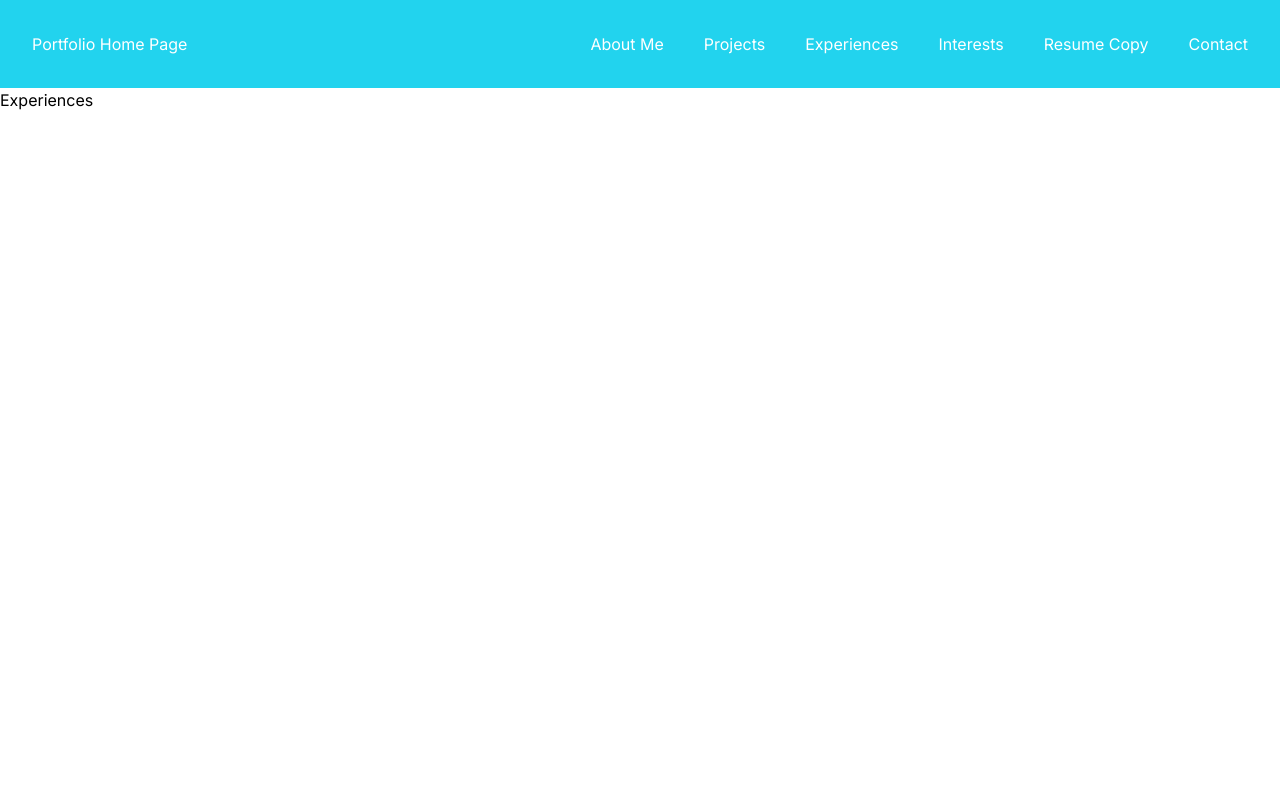
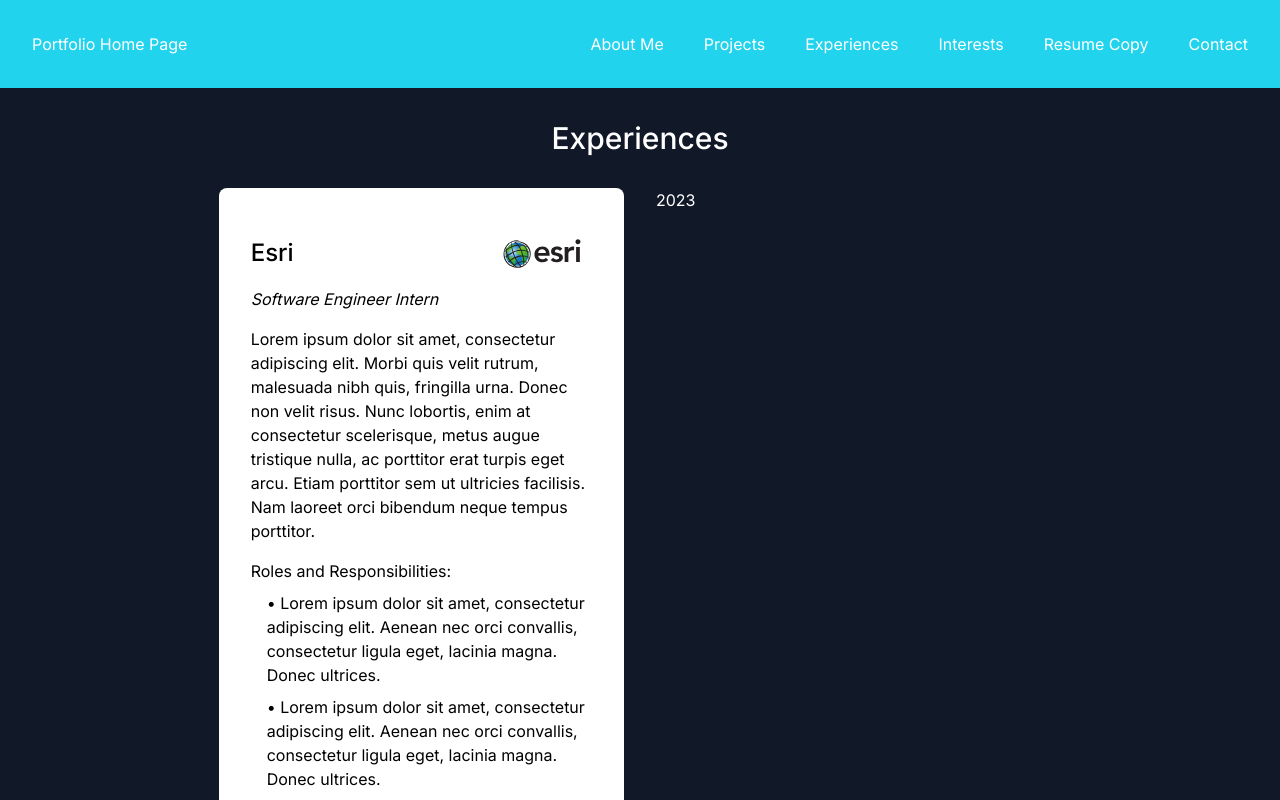
Before and after one commit to chene40/personal-website, a Next.js app: page /experiences in a window 1280 px wide. Shown: the top 800 px of the page. Built offline with nearby package versions, Linux system fonts and the light colour scheme.

Commit message:
feat: added exp. card for exp. page (non-preview)

```diff
--- /dev/null
+++ b/app/experiences/experience-card.tsx
@@ -0,0 +1,66 @@
+import Image from "next/image";
+
+interface ExperienceCardProps {
+  item: {
+    companyName: string;
+    jobTitle: string;
+    description: string;
+    tasks: string[];
+    companyLink: string;
+    imageUrl: string;
+    imageAlt: string;
+    date: string;
+  };
+  position: string;
+}
+
+export default function ExperienceCard({
+  item,
+  position,
+}: ExperienceCardProps) {
+  const {
+    companyName,
+    jobTitle,
+    description,
+    tasks,
+    companyLink,
+    imageUrl,
+    imageAlt,
+    date,
+  } = item;
+
+  return (
+    <div className="h-full flex justify-center gap-x-8">
+      {/* Fix this so that the dates are in a timeline later */}
+      {position === "right" && (
+        <p className="w-1/3 text-white text-end ">{date}</p>
+      )}
+      <div className="bg-white h-full w-1/3 p-8 rounded-lg">
+        <div className="flex justify-between items-center">
+          <h3 className="text-2xl font-medium">{companyName}</h3>
+          <Image src={imageUrl} alt={imageAlt} width={100} height={20} />
+        </div>
+        <div className="flex flex-col gap-y-4">
+          <h5 className="italic">{jobTitle}</h5>
+          <p>{description}</p>
+          <div>
+            <p className="mb-2">Roles and Responsibilities:</p>
+            <ul className="flex flex-col gap-y-2 mb-6">
+              {tasks.map((task, index) => {
+                return <li key={index} className="ml-4">{`• ${task}`}</li>;
+              })}
+            </ul>
+          </div>
+        </div>
+        <div className="flex justify-center">
+          <button className="bg-blue-200 w-2/5 h-12 rounded-xl">
+            <a target="_blank" href={companyLink}>
+              Learn More!
+            </a>
+          </button>
+        </div>
+      </div>
+      {position === "left" && <p className="w-1/3 text-white">{date}</p>}
+    </div>
+  );
+}
--- a/app/experiences/page.tsx
+++ b/app/experiences/page.tsx
@@ -1,10 +1,27 @@
 import Header from "@/components/header";
+import ExperienceCard from "./experience-card";
+import experiencesFull from "@/data/experiences-full";
 
 export default function Experiences() {
   return (
-    <div>
+    <div className="h-full">
       <Header />
-      <span>Experiences</span>
+      <div className="bg-gray-900 h-full p-8">
+        <h3 className="flex justify-center font-medium text-3xl mb-8 text-white">
+          Experiences
+        </h3>
+        <div className="flex flex-col gap-y-10">
+          {experiencesFull.map((item, index) => {
+            return (
+              <ExperienceCard
+                item={item}
+                key={index}
+                position={index % 2 == 0 ? "left" : "right"}
+              />
+            );
+          })}
+        </div>
+      </div>
     </div>
   );
 }
--- /dev/null
+++ b/data/experiences-full.ts
@@ -0,0 +1,44 @@
+const experiencesFull = [
+  {
+    companyName: "Esri",
+    jobTitle: "Software Engineer Intern",
+    description: `Lorem ipsum dolor sit amet, consectetur adipiscing elit. Morbi quis
+	velit rutrum, malesuada nibh quis, fringilla urna. Donec non velit
+	risus. Nunc lobortis, enim at consectetur scelerisque, metus augue
+	tristique nulla, ac porttitor erat turpis eget arcu. Etiam porttitor
+	sem ut ultricies facilisis. Nam laoreet orci bibendum neque tempus
+	porttitor.`,
+    tasks: [
+      "Lorem ipsum dolor sit amet, consectetur adipiscing elit. Aenean nec orci convallis, consectetur ligula eget, lacinia magna. Donec ultrices.",
+      "Lorem ipsum dolor sit amet, consectetur adipiscing elit. Aenean nec orci convallis, consectetur ligula eget, lacinia magna. Donec ultrices.",
+    ],
+    imageUrl: "/EsriLogo.svg",
+    imageAlt: "Esri Logo",
+    companyLink: "some company link",
+    date: "2023",
+    position: "left",
+  },
+  {
+    companyName: "Esri",
+    jobTitle: "Software Engineer Intern",
+    description: `Lorem ipsum dolor sit amet, consectetur adipiscing elit. Morbi quis
+	velit rutrum, malesuada nibh quis, fringilla urna. Donec non velit
+	risus. Nunc lobortis, enim at consectetur scelerisque, metus augue
+	tristique nulla, ac porttitor erat turpis eget arcu. Etiam porttitor
+	sem ut ultricies facilisis. Nam laoreet orci bibendum neque tempus
+	porttitor.`,
+    tasks: [
+      "Lorem ipsum dolor sit amet, consectetur adipiscing elit. Aenean nec orci convallis, consectetur ligula eget, lacinia magna. Donec ultrices.",
+      "Lorem ipsum dolor sit amet, consectetur adipiscing elit. Aenean nec orci convallis, consectetur ligula eget, lacinia magna. Donec ultrices.",
+      "Lorem ipsum dolor sit amet, consectetur adipiscing elit. Aenean nec orci convallis, consectetur ligula eget, lacinia magna. Donec ultrices.",
+      "Lorem ipsum dolor sit amet, consectetur adipiscing elit. Aenean nec orci convallis, consectetur ligula eget, lacinia magna. Donec ultrices.",
+    ],
+    imageUrl: "/EsriLogo.svg",
+    imageAlt: "Esri Logo",
+    companyLink: "some company link",
+    date: "2023",
+    position: "right",
+  },
+];
+
+export default experiencesFull;
```
